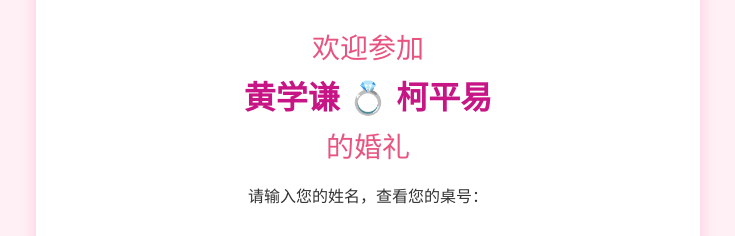
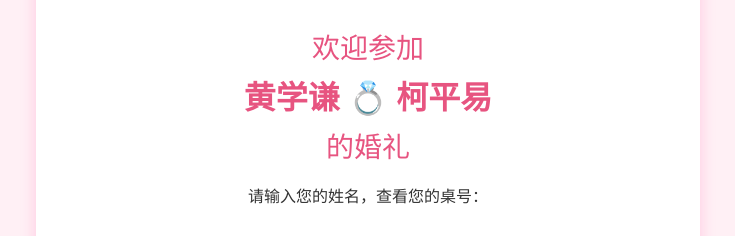
Before and after one commit to eric-973/wedding-table, a plain HTML site: page index.html in a window 1280 px wide. Shown: the part 544-780 px from the top of the page, without its empty margins (272-1007 px from the left). Drawn offline with Linux system fonts and the light colour scheme.

Commit message:
Update index.html

```diff
--- a/index.html
+++ b/index.html
@@ -40,7 +40,7 @@ h1.title .names {
   font-weight: bold;
   font-size: clamp(24px, 6vw, 32px);
   margin: 0.3rem 0;
-  color: #c71585;
+  color: #e75480;
 }
     p {
       font-size: 1rem;
```
